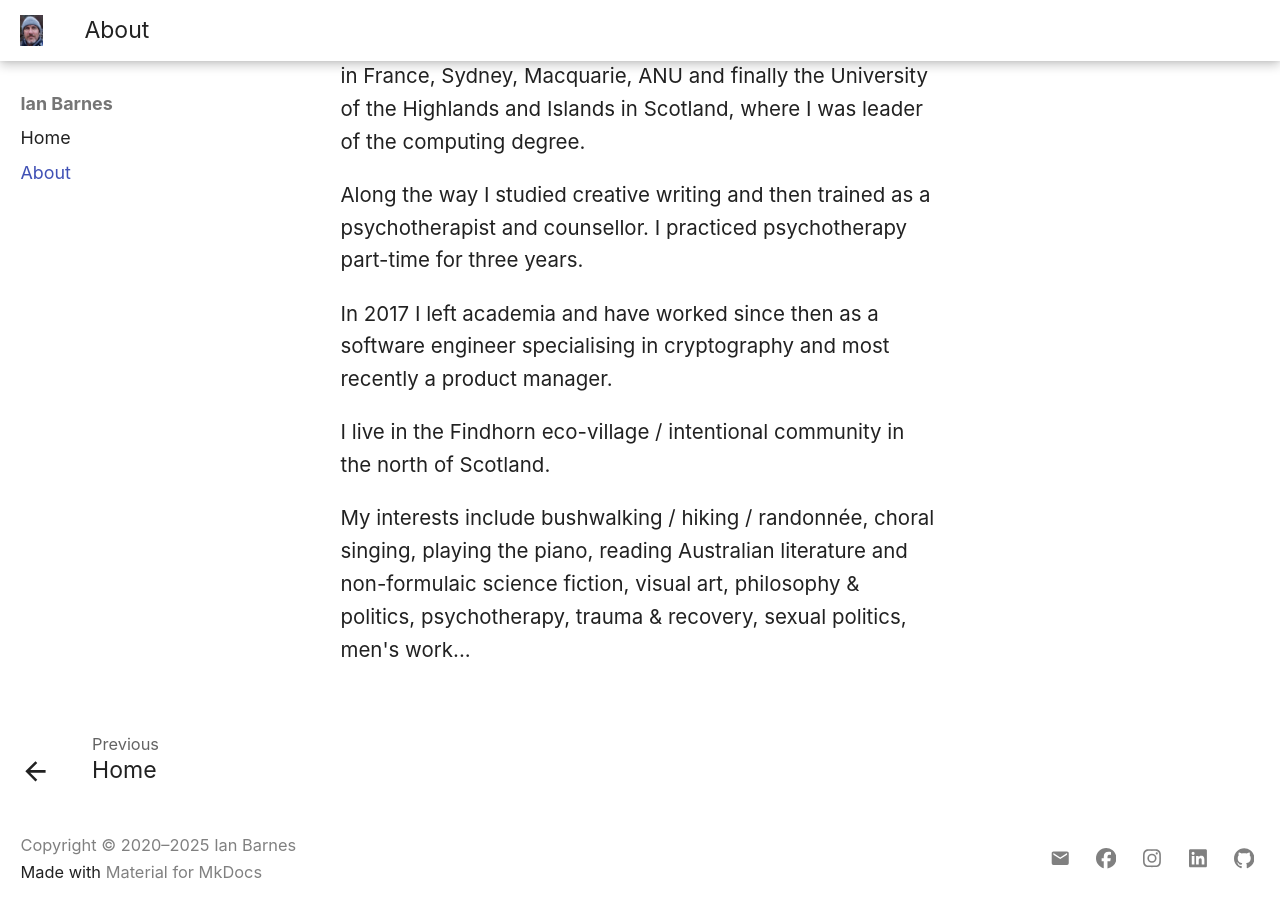
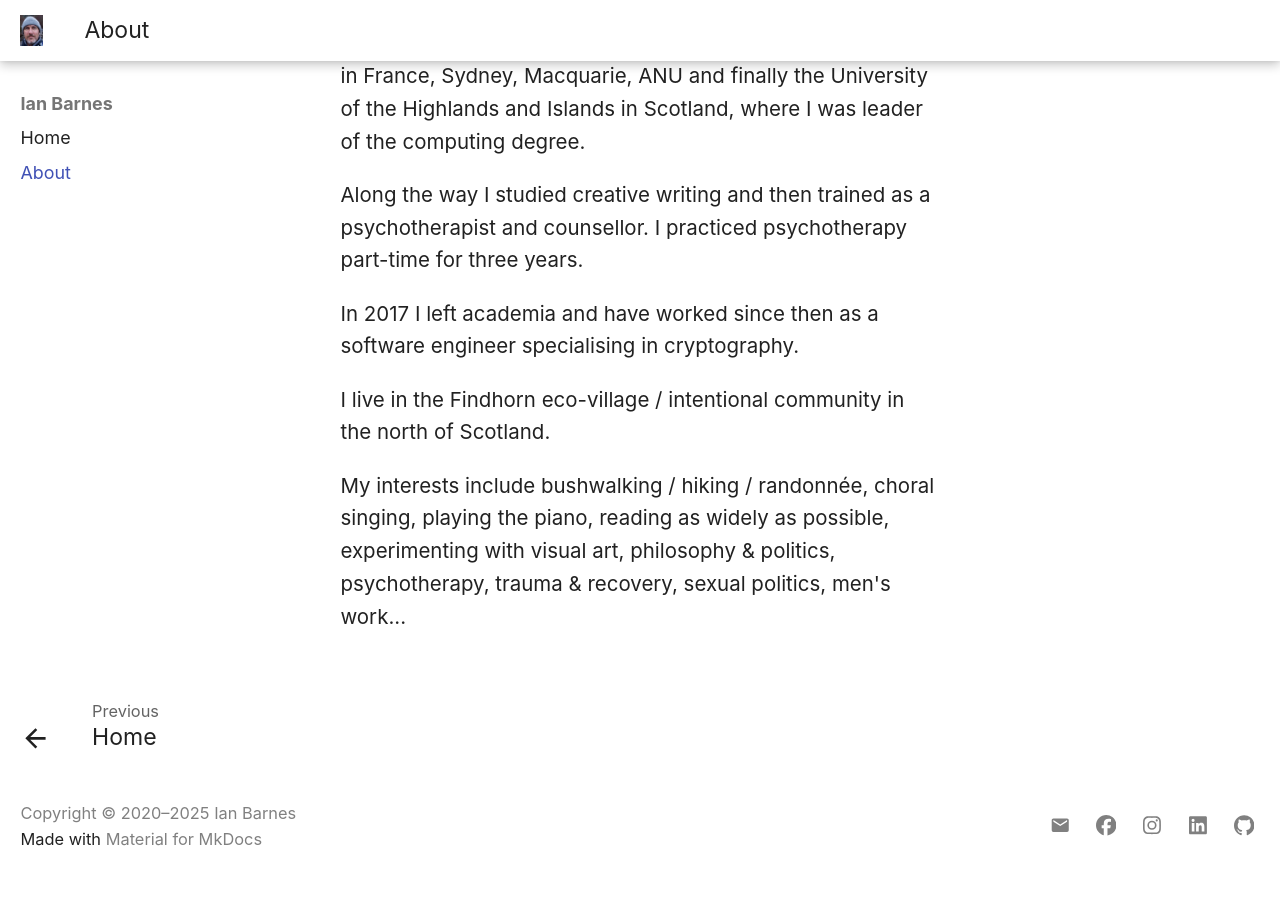
Before and after one commit to ian-barnes/ian-barnes.github.io, an MkDocs documentation site: the page built from docs/about.md, in a window 1280 px wide and 900 px high, scrolled down 551 px. Built offline with MkDocs 1.6.1 and Material for MkDocs 9.7.7, drawn with Linux system fonts in a browser that asks for light colours; some web fonts are replaced; after the commit the page ends 1418 px from its top, so only the background shows below that.

Commit message:
Minor tweaks

```diff
--- a/docs/about.md
+++ b/docs/about.md
@@ -18,12 +18,12 @@ Along the way I studied creative writing and then trained as a psychotherapist
 and counsellor. I practiced psychotherapy part-time for three years.
 
 In 2017 I left academia and have worked since then as a software engineer
-specialising in cryptography and most recently a product manager.
+specialising in cryptography.
 
 I live in the Findhorn eco-village / intentional community in the north of
 Scotland.
 
-My interests include bushwalking / hiking / randonnée, choral singing,  playing
-the piano, reading Australian literature and non-formulaic science fiction,
-visual art, philosophy & politics, psychotherapy, trauma & recovery, sexual
-politics, men's work...
+My interests include bushwalking / hiking / randonnée, choral singing, playing
+the piano, reading as widely as possible, experimenting with visual art,
+philosophy & politics, psychotherapy, trauma & recovery, sexual politics, men's
+work...
```
Also changed, not shown: docs/index.md (+2 -2 lines), docs/posts/2025-05-26-cloud.md (+1 -0 lines).
